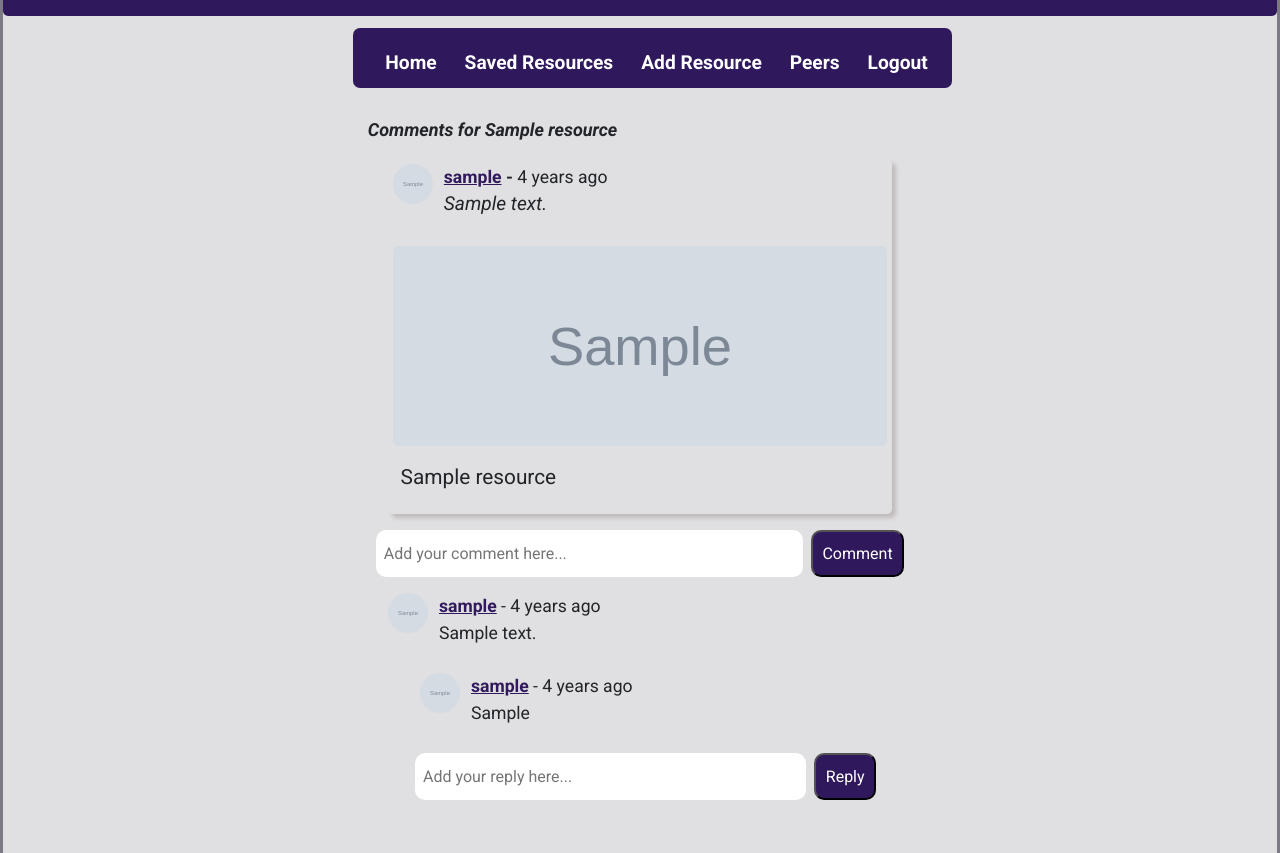
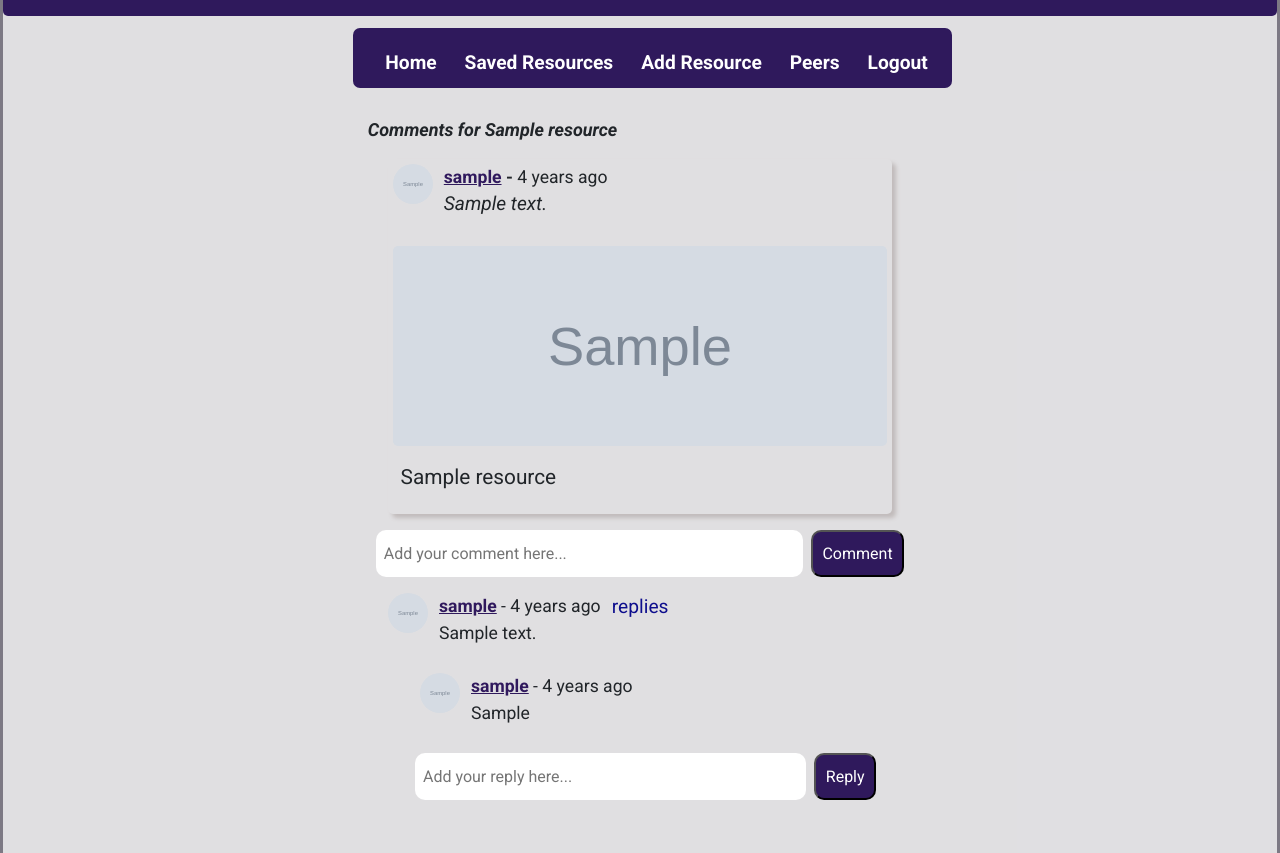
Before and after one commit to MoBazmul/studyLink, a Flask app: page /resource/1/comments in a window 1280 px wide. Shown: the part 84-937 px from the top of the page. Run offline with Flask 3, Linux system fonts and the light colour scheme; a user stored in the database is signed in; tables that the repository leaves empty hold one stand-in row (values such as "Sample post"); grey boxes marked "Sample" are stand-in pictures; some libraries are stand-ins or nearby versions.

Commit message:
Adding a replies button that toggles comments replies

```diff
--- a/studylink/templates/comments.html
+++ b/studylink/templates/comments.html
@@ -36,6 +36,7 @@
                   <strong><a href="{{ url_for('view_profile', user_id=review.user.id) }}" class="res-username">{{ review.user.username }}</a></strong> - {{ moment(review.review_date).fromNow() }}</p>
                   <p style="margin-top: -1rem;">{{ review.review }}</p>
               </section>
+              <p style="font-size: 1.2rem; color: rgb(14, 14, 141);" id="replies">replies</p>
           </section>
           <section class="reply-section">
             {% for reply in review.replies %}
```
